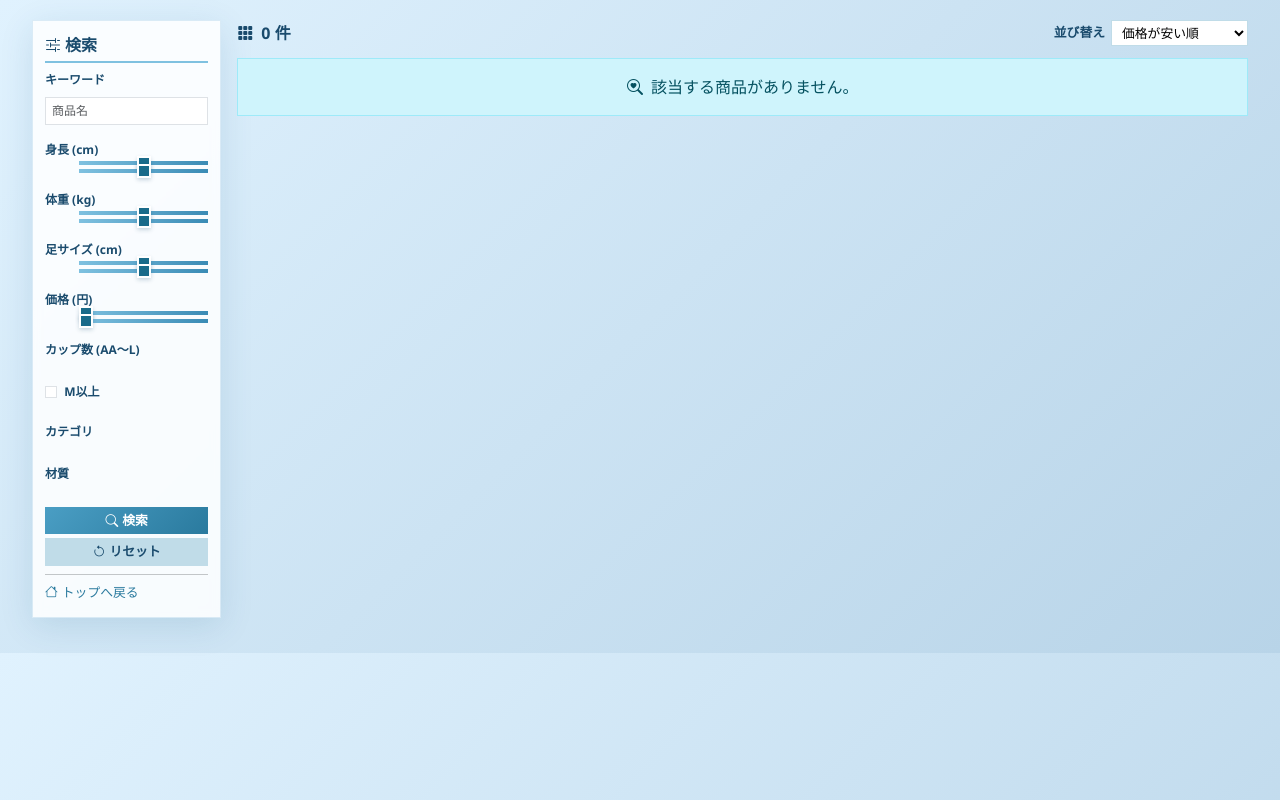
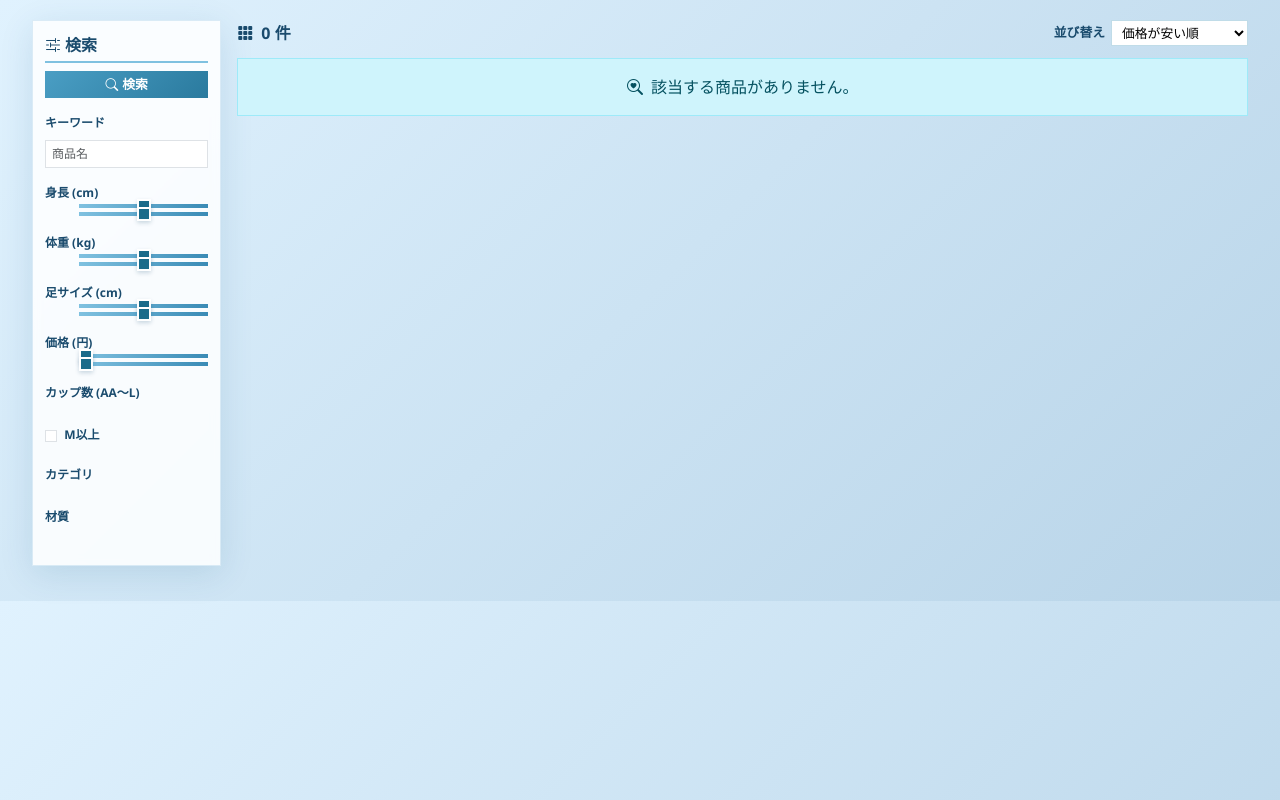
Before and after one commit to mcyosiki-dev/love-doll-scraper, a Flask app: template templates/search.html in a window 1280 px wide. Run offline with Flask 3, Linux system fonts and the light colour scheme; the template is opened without the code that fills it, so the values that code supplies are empty.

Commit message:
fix: 検索ボタンをサイドバー上部に移動、リセットとトップへ戻るを削除

```diff
--- a/templates/search.html
+++ b/templates/search.html
@@ -93,15 +93,6 @@
             transform: translateY(-1px);
             box-shadow: 0 4px 12px rgba(42, 122, 158, 0.35);
         }
-        .btn-secondary {
-            background: #c0dce8;
-            border: none;
-            color: #1a4b6d;
-            font-weight: 600;
-            font-size: 0.8rem;
-            padding: 4px 10px;
-        }
-        .btn-secondary:hover { background: #a8c8d8; }
 
         .result-card {
             background: white;
@@ -241,24 +232,6 @@
             background: white;
             font-size: 0.8rem;
         }
-        .top-link {
-            font-size: 0.8rem;
-            color: #2a7a9e;
-            text-decoration: none;
-        }
-        .top-link:hover { text-decoration: underline; }
-
-        .footer.fixed-bottom {
-            position: fixed;
-            bottom: 0;
-            left: 0;
-            right: 0;
-            background: rgba(255, 255, 255, 0.92);
-            backdrop-filter: blur(5px);
-            z-index: 1000;
-            padding: 6px 0;
-            border-top: 1px solid #dee2e6;
-        }
 
         @media (max-width: 1200px) {
             .spec-keys, .spec-values { grid-template-columns: repeat(6, 1fr); }
@@ -280,7 +253,10 @@
             <div class="col-lg-2 col-md-3">
                 <div class="sidebar">
                     <h5><i class="bi bi-sliders2 me-1"></i>検索</h5>
+
+                    <!-- 検索ボタンを上部に移動 -->
                     <form method="GET" action="{{ url_for('search') }}">
+                        <button type="submit" class="btn btn-primary w-100 mb-3"><i class="bi bi-search me-1"></i>検索</button>
 
                         <div class="filter-group">
                             <label for="keyword" class="form-label">キーワード</label>
@@ -397,18 +373,13 @@
                             </div>
                         </div>
 
-                        <button type="submit" class="btn btn-primary w-100 mb-1"><i class="bi bi-search me-1"></i>検索</button>
-                        <a href="{{ url_for('search') }}" class="btn btn-secondary w-100"><i class="bi bi-arrow-counterclockwise me-1"></i>リセット</a>
+                        <!-- 検索ボタンは上部に移動済みのため、ここには何も置かない -->
                     </form>
-                    <hr class="my-2">
-                    <a href="{{ url_for('top') }}" class="top-link"><i class="bi bi-house me-1"></i>トップへ戻る</a>
                 </div>
             </div>
 
             <!-- 結果表示 -->
             <div class="col-lg-10 col-md-9">
-                <!-- ★ 広告ブロックを完全に削除しました（フッターに移動済み） -->
-
                 <div class="result-header">
                     <span class="result-count"><i class="bi bi-grid-3x3-gap-fill me-2"></i>{{ results|length }} 件</span>
                     <div class="sort-controls">
```
